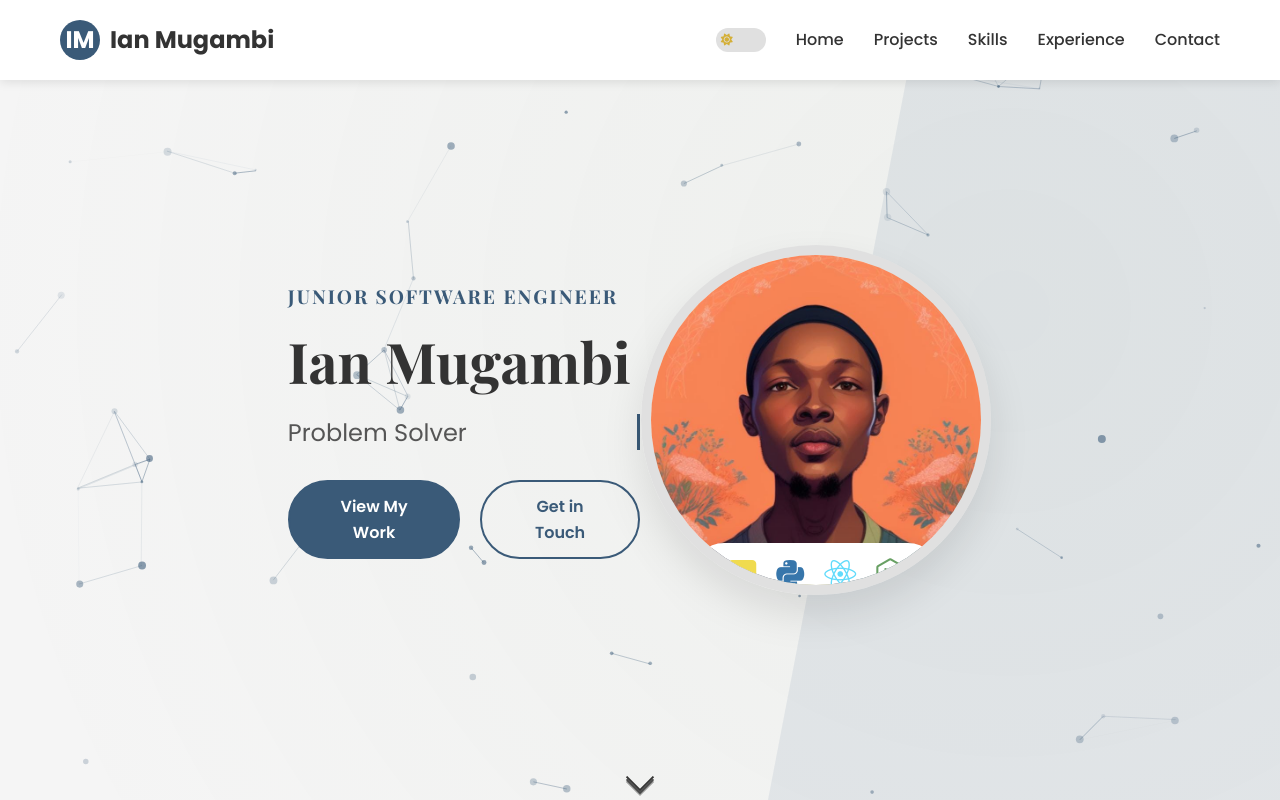
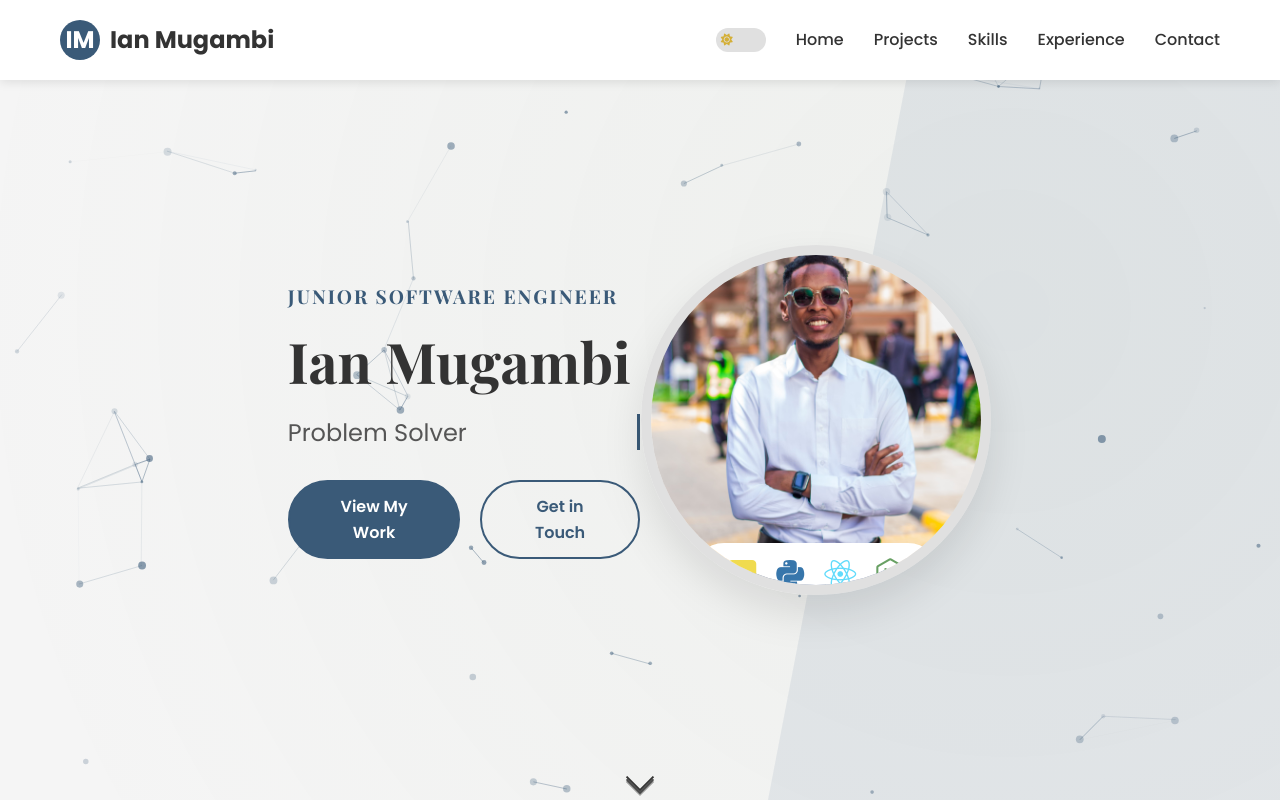
Before and after one commit to Mugambidev/Portfolio, a plain HTML site: page index.html in a window 1280 px wide. Shown: the top 800 px of the page. Drawn offline with nearby package versions, Linux system fonts and the light colour scheme.

Commit message:
Updated profile picture from pp.jpeg to ian.jpeg

```diff
--- a/index.html
+++ b/index.html
@@ -55,7 +55,7 @@
         </div>
         <div class="hero-image" data-aos="fade-left" data-aos-delay="300">
           <div class="profile-frame">
-            <img src="Resource/pp.jpeg" class="profile-img" alt="Ian Mugambi">
+            <img src="/Resource/ian.jpeg" class="profile-img" alt="Ian Mugambi">
             <div class="tech-icons">
               <i class="fab fa-js-square"></i>
               <i class="fab fa-python"></i>
```
Also changed, not shown: Resource/ian.jpeg (added), Resource/pp.jpeg (deleted).
